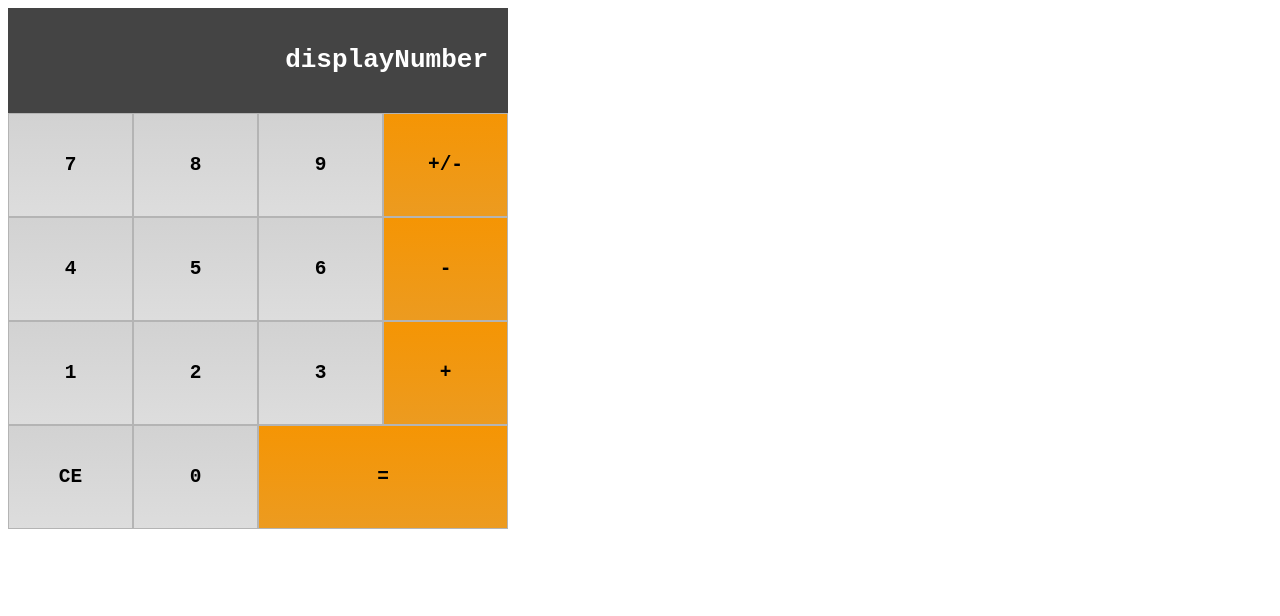
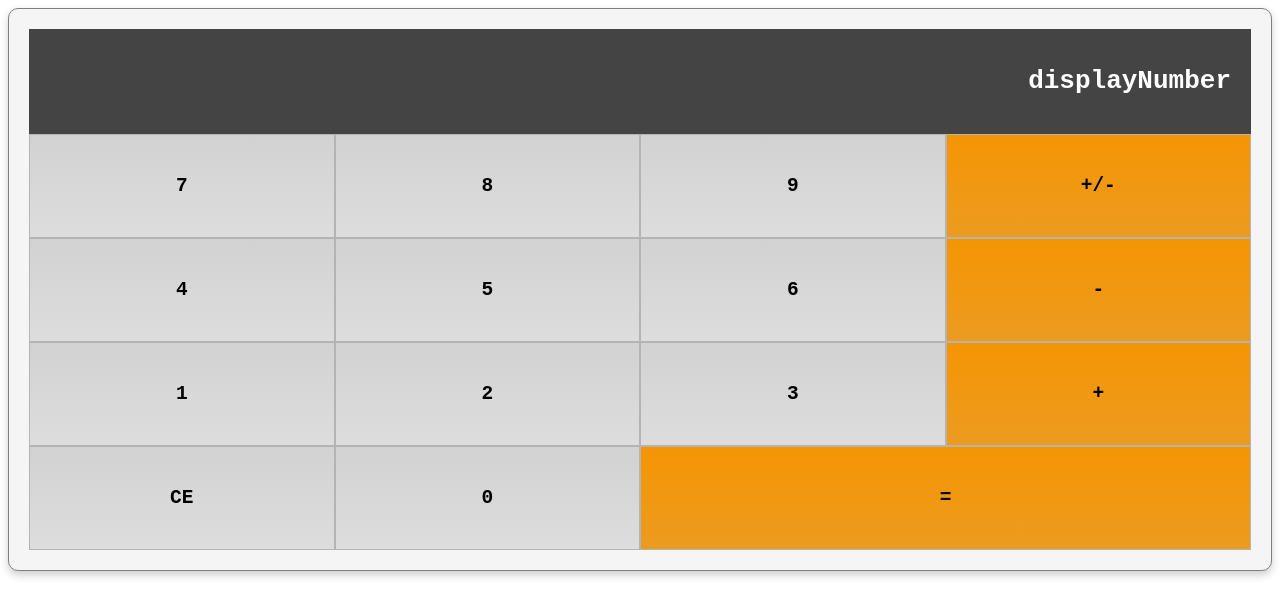
Before and after one commit to yazidyasykur/dicoding-calculator, a plain HTML site: page index.html in a window 1280 px wide. Drawn offline with Linux system fonts and the light colour scheme.

Commit message:
Added styles and positioning

```diff
--- a/assets/style.css
+++ b/assets/style.css
@@ -6,10 +6,19 @@ body {
     font-family: monospace;
 }
 
+.card {
+    margin: 0 auto;
+    padding: 20px;
+    border: 1px solid grey;
+    background:rgb(245, 245, 245);
+    box-shadow: 0 4px 8px 0 rgba(0,0,0,0.2);
+    border-radius: 10px;
+}
+
 .container-flex-column{
     display:flex;
     flex-direction: column;
-    max-width: 500px;
+    width: 100%;
 }
 
 .container-flex-row{
@@ -19,8 +28,8 @@ body {
 
 .button {
     flex-basis: 25%;
+    font-size: 1.5em;
     width: 200px;
-    font-size: 1.5em;
     font-weight: bold;
     text-align: center;
     padding: 40px;
@@ -47,5 +56,11 @@ body {
 }
 
 .button:hover {
-    background: rgba(112, 112, 112, 0.8);
+    color: white;
 }
+
+@media screen and (max-width: 513px) {
+    .button {
+        padding: 10px;
+    }
+ }
--- a/index.html
+++ b/index.html
@@ -3,11 +3,12 @@
 
 <head>
     <title>Web Calculator</title>
+    <meta name="viewport" content="width=device-width, initial-scale=1.0">
     <link rel="stylesheet" href="/assets/style.css">
 </head>
 
 <body>
-    <div class="container-flex-column">
+    <div class="container-flex-column card">
         <div class="display">
             <h1 id="displayNumber">displayNumber</h1>
         </div>
```
